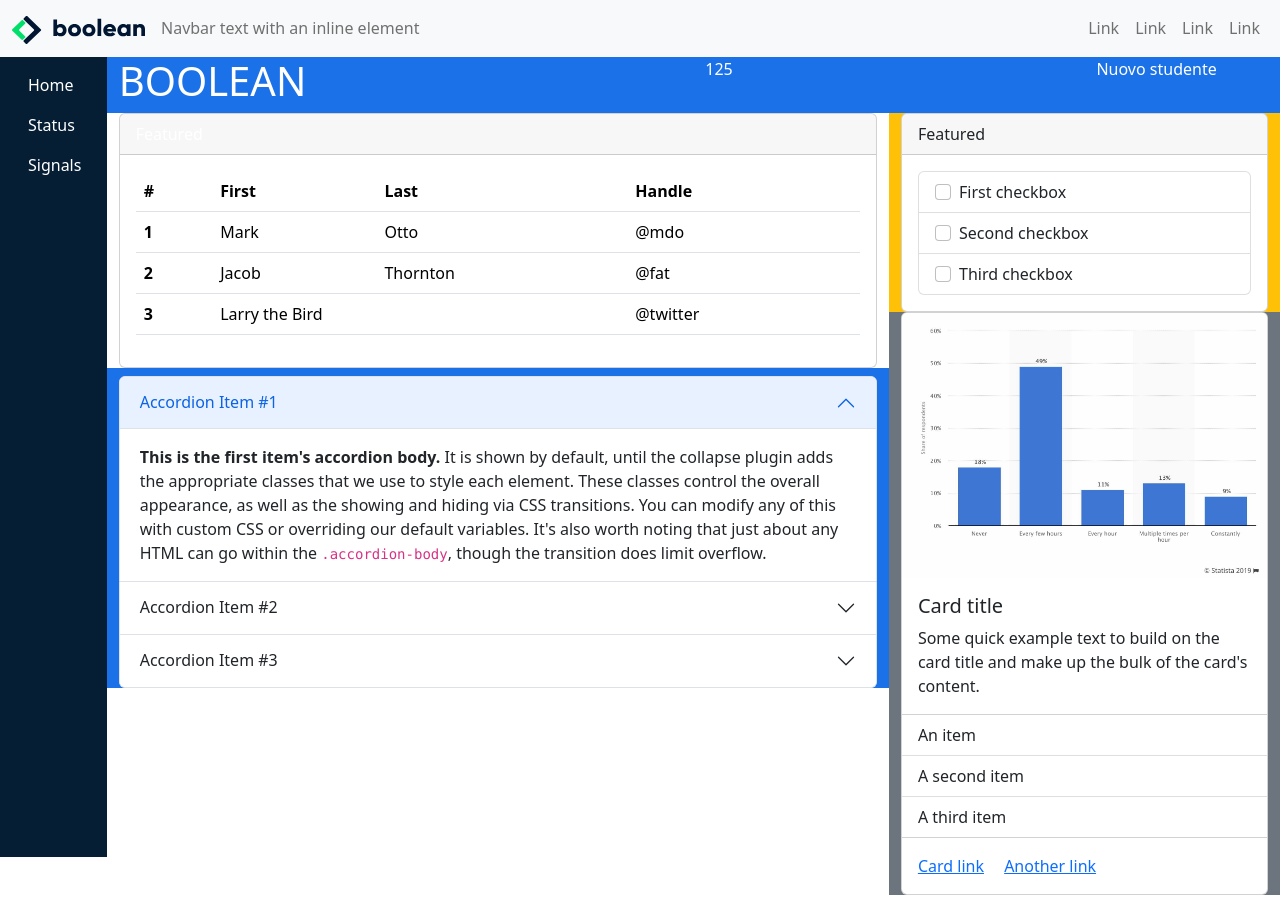
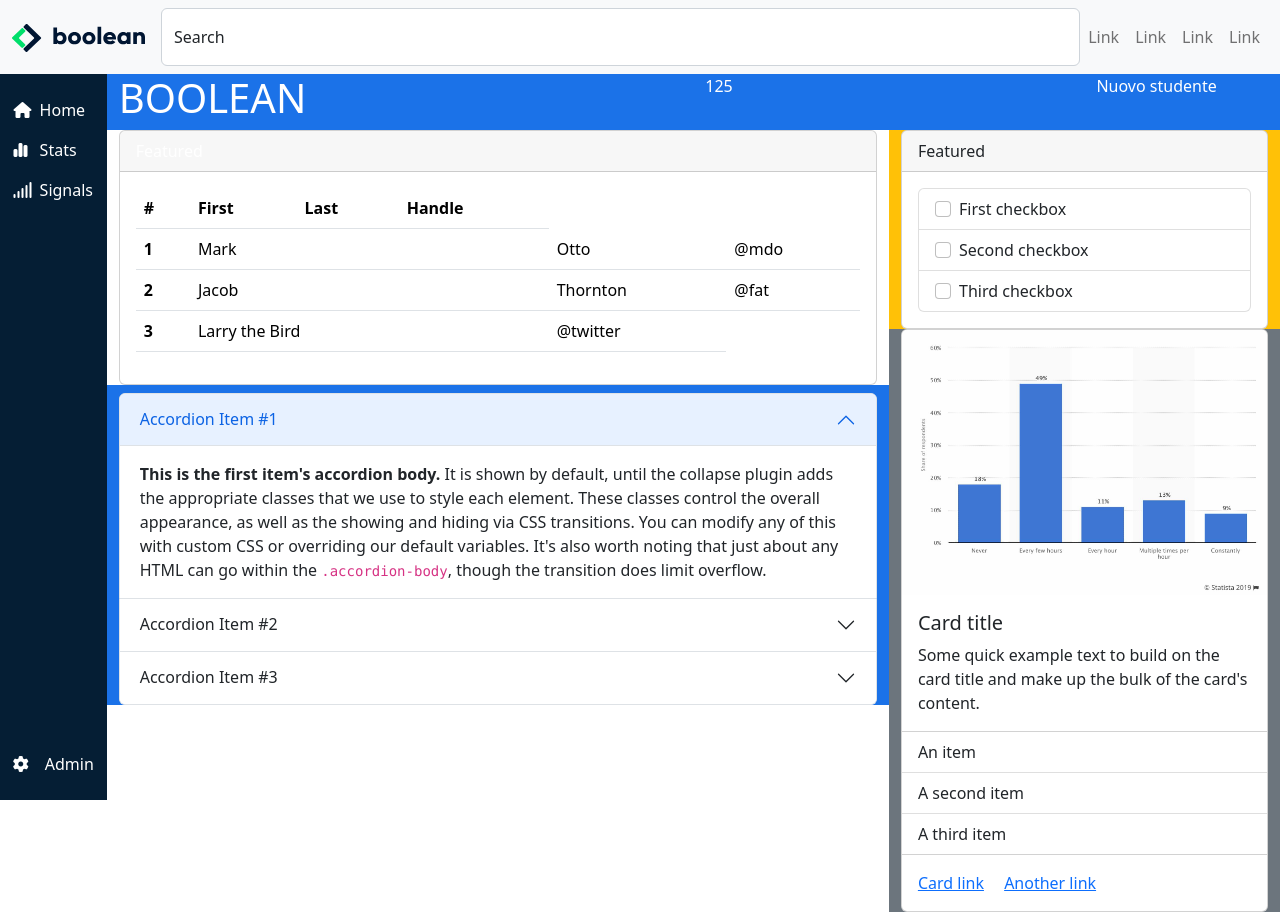
Before and after one commit to Bisconti03/html-css-bootstrap-dashboard, a plain HTML site: page index.html in a window 1280 px wide. Drawn offline with nearby package versions, Linux system fonts and the light colour scheme.

Commit message:
sidebar completata

```diff
--- a/css/style.css
+++ b/css/style.css
@@ -16,3 +16,16 @@
 .bg-light-blue {
     background-color: var(--light-blue-color);
 }
+
+
+#sticky-sidebar {
+    height: calc(100% - 74px);
+}
+
+
+@media  all and (max-widht:992px) {
+    .span {
+        display: none;
+    }
+
+}
--- a/index.html
+++ b/index.html
@@ -8,20 +8,23 @@
     <!-- CSS only -->
 <link href="https://cdn.jsdelivr.net/npm/bootstrap@5.2.3/dist/css/bootstrap.min.css" rel="stylesheet" integrity="sha384-rbsA2VBKQhggwzxH7pPCaAqO46MgnOM80zW1RWuH61DGLwZJEdK2Kadq2F9CUG65" crossorigin="anonymous">
 <link rel="stylesheet" href="css/style.css">
+
+<link rel="stylesheet" href="https://cdnjs.cloudflare.com/ajax/libs/font-awesome/6.2.1/css/all.min.css" integrity="sha512-MV7K8+y+gLIBoVD59lQIYicR65iaqukzvf/nwasF0nqhPay5w/9lJmVM2hMDcnK1OnMGCdVK+iQrJ7lzPJQd1w==" crossorigin="anonymous" referrerpolicy="no-referrer" />
 </head>
 <body>
-    <header class="sticky-top">
+    <header class="sticky-top ">
         <nav class="navbar bg-light">
             <div class="container-fluid flex-nowrap">
                 <a class="navbar-brand" href="#">
                         <img src="img/logo.svg" alt="Bootstrap" >
                 </a>
 
-                <span class="navbar-text w-75">
-                    Navbar text with an inline element
-                </span>
+                <div class="form-floating w-75">
+                  <input type="search" class="form-control" id="floatingInput" placeholder="name@example.com">
+                  <label for="floatingInput">Search</label>
+                </div>
 
-                <ul class="navbar-nav me-auto mb-2 mb-lg-0 d-flex flex-row">
+                <ul class="navbar-nav me-auto  d-flex flex-row">
 
                     <li class="nav-item mx-2">
                     <a class="nav-link " href="#">Link</a>
@@ -46,14 +49,39 @@
     <main class="">
 
         <div class="container-fluid">
-            <div class="row">
-                <div class="col-1 px-1 bg-strong-blue position-fixed" id="sticky-sidebar">
-                    <div class="nav flex-column flex-nowrap vh-100 overflow-auto text-white p-2">
+            <div class="row ">
+                <div class="col-1 px-1 bg-strong-blue position-fixed d-flex flex-column  justify-content-between align-items-center " id="sticky-sidebar">
+
+                  <div class="d-flex flex-column pt-3 ">
+                    <a class="text-decoration-none text-white p-2 d-flex align-items-center " href="">
+                      <i class="fa-solid fa-house pe-2 "></i>
+                      <span class="d-lg-inline-block d-md-none d-sm-none d-none">Home</span>
+                    </a>
+                    <a class="text-decoration-none text-white p-2 d-flex align-items-center" href="">
+                      <i class="fa-solid fa-chart-simple pe-2 "></i>
+                      <span class="ps-1 d-lg-inline-block d-md-none  d-sm-none d-none">Stats</span>
+                    </a>
+                    <a class="text-decoration-none text-white p-2 d-flex align-items-center" href="">
+                      <i class="fa-solid fa-signal pe-2 "></i>
+                      <span class="d-lg-inline-block d-md-none d-sm-none d-none">Signals</span>
+                    </a>
+                  </div>
+
+                  <div class="pb-4">
+                    <a class="text-decoration-none text-white d-flex align-items-center" href="">
+                      <i class="fa-solid fa-gear pe-2 "></i>
+                      <span class="d-lg-inline-block d-md-none d-sm-none d-none ms-2">Admin</span>
+                    </a>
+                  </div>
+                    <!-- <div class="nav flex-column flex-nowrap vh-100 overflow-auto text-white p-2">
                         <a href="./" class="nav-link text-white">Home</a>
                         <a href="./" class="nav-link text-white">Status</a>
                         <a href="./" class="nav-link text-white">Signals</a>
 
-                    </div>
+                    </div> -->
+
+
+
                 </div>
                 <div class="col-11 offset-1" id="main">
 
@@ -66,14 +94,14 @@
                     </div>
 
                     <div class="row">
-                        <div class="col-8  text-white">
+                        <div class="col-lg-8 col-md-12 text-white">
 
                             <div class="card">
                                 <div class="card-header">
                                   Featured
                                 </div>
                                 <div class="card-body">
-                                    <table class="table text-black rounded">
+                                    <table class="table text-black rounded table-hover">
                                         <thead>
                                           <tr>
                                             <th scope="col">#</th>
@@ -85,19 +113,19 @@
                                         <tbody>
                                           <tr>
                                             <th scope="row">1</th>
-                                            <td>Mark</td>
+                                            <td colspan="5">Mark</td>
                                             <td>Otto</td>
                                             <td>@mdo</td>
                                           </tr>
                                           <tr>
                                             <th scope="row">2</th>
-                                            <td>Jacob</td>
-                                            <td>Thornton</td>
+                                            <td colspan="5">Jacob</td>
+                                            <td >Thornton</td>
                                             <td>@fat</td>
                                           </tr>
                                           <tr>
                                             <th scope="row">3</th>
-                                            <td colspan="2">Larry the Bird</td>
+                                            <td colspan="5">Larry the Bird</td>
                                             <td>@twitter</td>
                                           </tr>
                                         </tbody>
@@ -107,7 +135,7 @@
 
 
                             <div class="row bg-light-blue">
-                                <div class="col">
+                                <div class="col col-md-12">
                                     <h1> </h1>
                                     <div class="accordion w-100" id="accordionExample">
                                         <div class="accordion-item">
@@ -151,7 +179,7 @@
                             </div>
                         </div>
 
-                        <div class="col-4 bg-warning">
+                        <div class="col-lg-4 col-md-12 bg-warning">
 
                             <div class="card">
                                 <div class="card-header">
@@ -176,7 +204,7 @@
                               </div>
 
                             <div class="row bg-secondary">
-                                <div class="col">
+                                <div class="col col-md-12">
 
                                     <div class="card" style="width: 100%;">
                                         <img src="img/stats.jpeg" class="card-img-top" alt="...">
```
